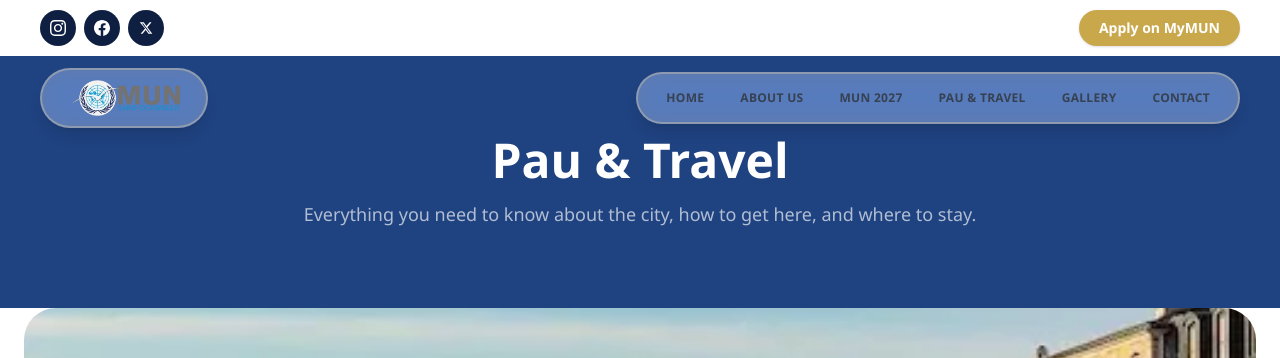
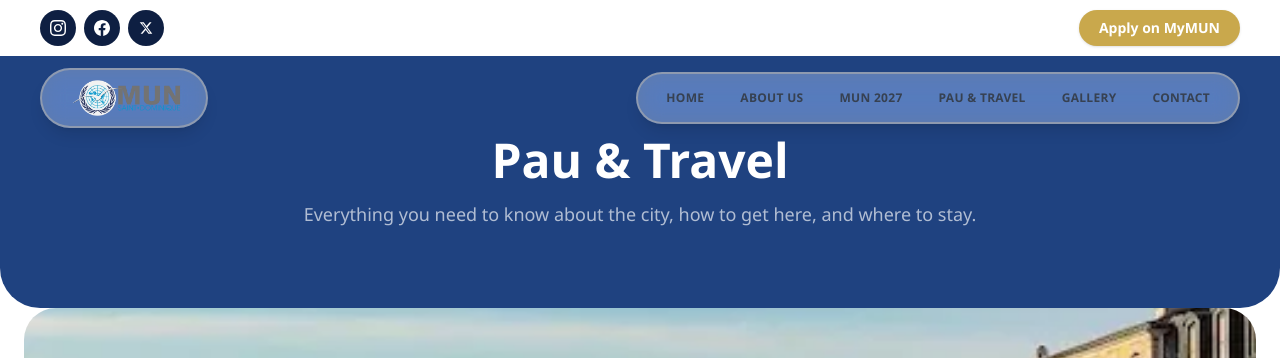
Before and after one commit to gastongabaixtucf8/projet-MUN-saintdo, a Next.js app: page /pau in a window 1280 px wide. Shown: the top 358 px of the page. Built offline with nearby package versions, Linux system fonts and the light colour scheme.

Commit message:
auto-save

```diff
--- a/app/globals.css
+++ b/app/globals.css
@@ -27,7 +27,7 @@
     @apply bg-white rounded-xl shadow-sm border border-gray-100 p-8;
   }
   .page-hero {
-    @apply bg-navy text-white py-20 px-6 text-center;
+    @apply bg-navy text-white py-20 px-6 text-center rounded-b-[2.5rem];
   }
   .form-input {
     @apply w-full border border-gray-300 rounded-lg px-4 py-3 text-gray-700 placeholder-gray-400 focus:outline-none focus:border-navy-mid focus:ring-1 focus:ring-navy-mid;
```
